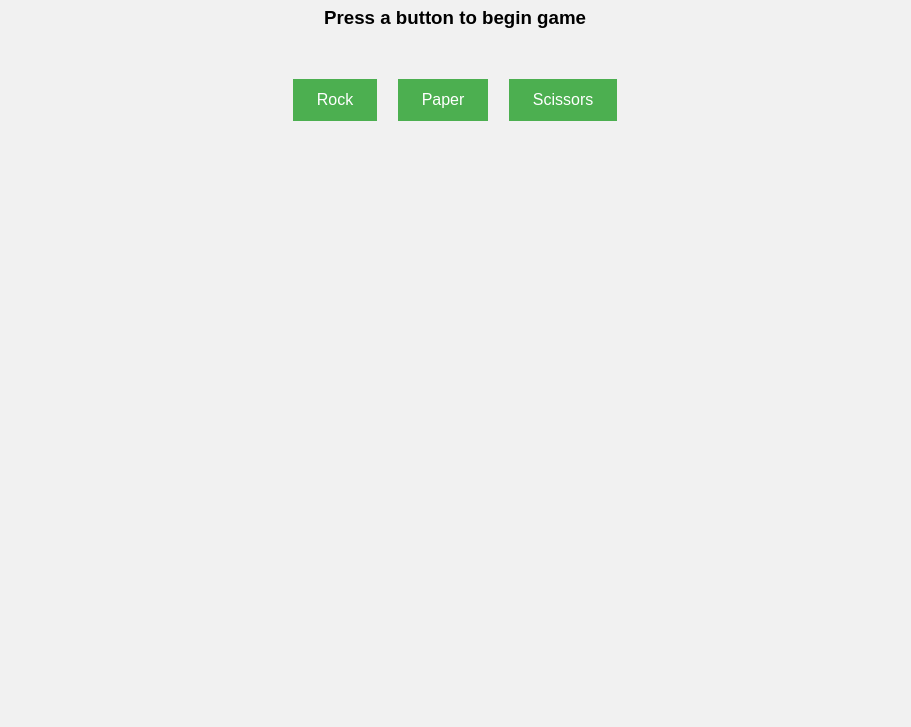
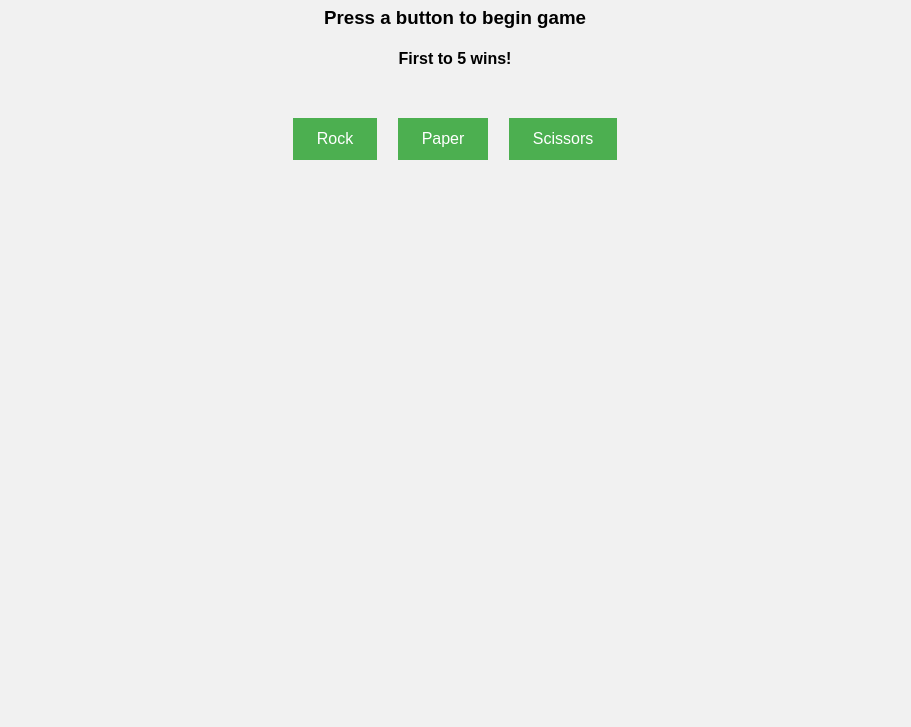
Before and after one commit to Chaselden86/odin-rock-paper-scissors, a plain HTML site: page index.html in a window 1280 px wide. Shown: the part 73-800 px from the top of the page, without its empty margins (185-1096 px from the left). Drawn offline with Linux system fonts and the light colour scheme.

Commit message:
final version

```diff
--- a/index.html
+++ b/index.html
@@ -10,6 +10,7 @@
     <body>
         <h1>Play rock, paper, scissors against a computer opponent</h1>
         <h3>Press a button to begin game</h3>
+        <h4>First to 5 wins!</h4>
         <div id="game">
             <button id="rock">Rock</button>
             <button id="paper">Paper</button>
```
